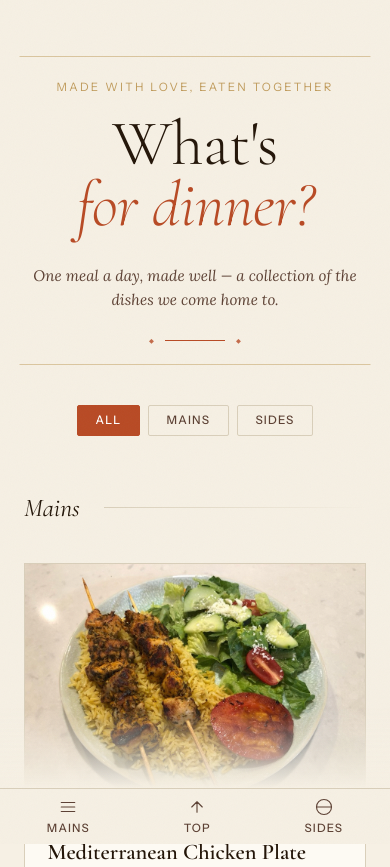
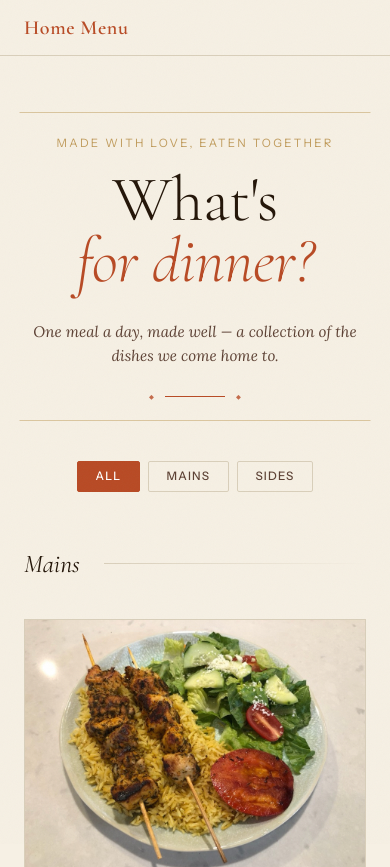
Before and after one commit to brown-bird/home_menu, a plain HTML site: page index.html in a window 390 px wide. Shown: the top 867 px of the page. Drawn offline with nearby package versions, Linux system fonts and the light colour scheme.

Commit message:
Simplify nav: static top header, scrolls with page, no mobile fixes

```diff
--- a/index.html
+++ b/index.html
@@ -50,69 +50,43 @@
     }
 
     /* ═══════════════════════════
-       BOTTOM NAV + FADE
+       HEADER / NAV
     ═══════════════════════════ */
-    .bottom-nav {
-      position: fixed;
-      bottom: 0;
-      left: 0;
-      right: 0;
-      z-index: 100;
+    header {
       background: var(--parchment);
-      border-top: 1px solid var(--border);
+      border-bottom: 1px solid var(--border);
+      padding: 0 clamp(1.5rem, 5vw, 4rem);
       display: flex;
       align-items: center;
-      justify-content: space-around;
+      justify-content: space-between;
       height: 56px;
     }
 
-    .bottom-nav a,
-    .bottom-nav button {
+    .nav-wordmark {
+      font-family: var(--font-display);
+      font-size: 1.25rem;
+      font-weight: 600;
+      letter-spacing: .03em;
+      color: var(--rust);
+    }
+
+    nav {
+      display: flex;
+      gap: 1.75rem;
+      list-style: none;
+    }
+
+    nav a {
       font-family: var(--font-ui);
-      font-size: .72rem;
+      font-size: .78rem;
       font-weight: 500;
-      letter-spacing: .1em;
+      letter-spacing: .08em;
       text-transform: uppercase;
       text-decoration: none;
       color: var(--ink-soft);
-      background: none;
-      border: none;
-      cursor: pointer;
-      padding: .5rem 1.5rem;
       transition: color .2s;
-      display: flex;
-      flex-direction: column;
-      align-items: center;
-      gap: .3rem;
     }
-
-    .bottom-nav a:hover,
-    .bottom-nav button:hover { color: var(--rust); }
-
-    .bottom-nav svg {
-      width: 18px;
-      height: 18px;
-      stroke: currentColor;
-      fill: none;
-      stroke-width: 1.5;
-      stroke-linecap: round;
-      stroke-linejoin: round;
-    }
-
-    /* Fade content out before it hits the nav */
-    .bottom-fade {
-      position: fixed;
-      bottom: 56px;
-      left: 0;
-      right: 0;
-      height: 80px;
-      background: linear-gradient(to bottom, transparent, var(--parchment));
-      pointer-events: none;
-      z-index: 99;
-    }
-
-    /* pad content so last cards clear the nav */
-    main, footer { padding-bottom: 80px; }
+    nav a:hover { color: var(--rust); }
 
     /* ═══════════════════════════
        HERO
@@ -391,11 +365,21 @@
        RESPONSIVE
     ═══════════════════════════ */
     @media (max-width: 600px) {
+      nav { display: none; }
       .menu-grid { grid-template-columns: 1fr; }
     }
   </style>
 </head>
 <body>
+
+  <!-- ── Header ── -->
+  <header>
+    <span class="nav-wordmark">Home Menu</span>
+    <nav>
+      <a href="#mains">Mains</a>
+      <a href="#sides">Sides</a>
+    </nav>
+  </header>
 
   <!-- ── Hero ── -->
   <section class="hero">
@@ -424,23 +408,6 @@
   <footer>
     <p>Home Menu &mdash; Made at home, always</p>
   </footer>
-
-  <!-- ── Bottom fade + nav ── -->
-  <div class="bottom-fade"></div>
-  <nav class="bottom-nav">
-    <a href="#mains">
-      <svg viewBox="0 0 24 24"><path d="M3 12h18M3 6h18M3 18h18"/></svg>
-      Mains
-    </a>
-    <button onclick="window.scrollTo({top:0,behavior:'smooth'})">
-      <svg viewBox="0 0 24 24"><path d="M12 19V5M5 12l7-7 7 7"/></svg>
-      Top
-    </button>
-    <a href="#sides">
-      <svg viewBox="0 0 24 24"><path d="M12 2a10 10 0 1 0 0 20A10 10 0 0 0 12 2zM2 12h20"/></svg>
-      Sides
-    </a>
-  </nav>
 
   <script>
     // ── Dish data ──────────────────────────────────────────────────────────────
```
